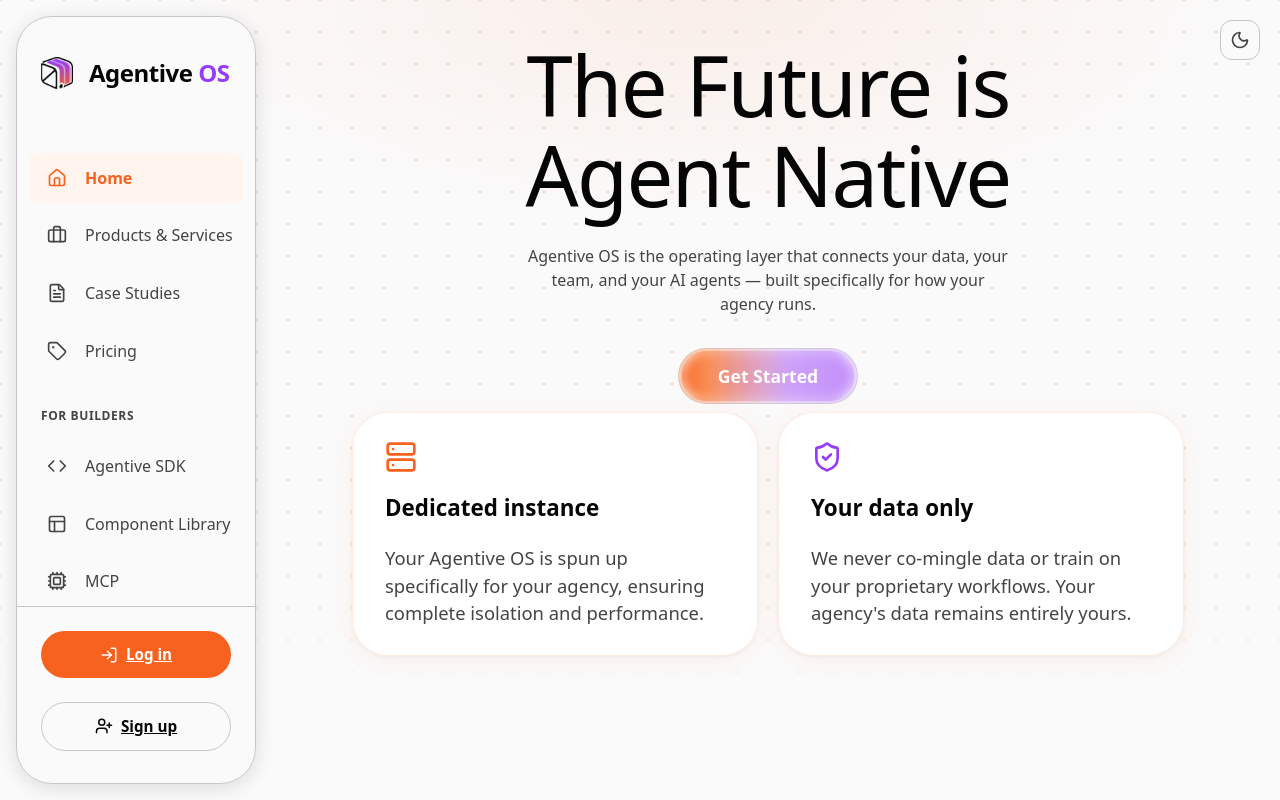
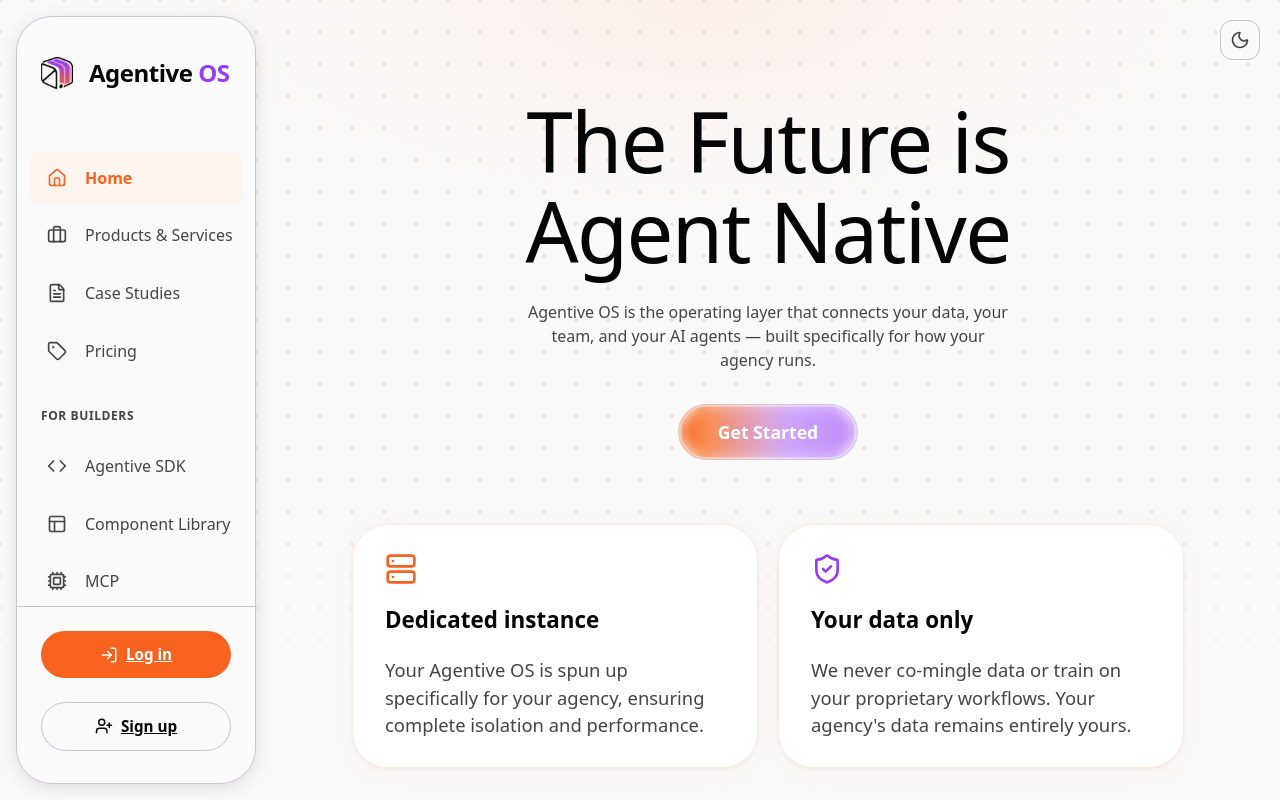
Before and after one commit to somwebster/agentive-os-landing-page, a React (Vite) app: page / in a window 1280 px wide. Shown: the top 800 px of the page. Built offline with nearby package versions, Linux system fonts and the light colour scheme; a web font is replaced by a local one.

Commit message:
UI: Move HeroHighlight to background layer to preserve layout positioning

```diff
--- a/src/components/Hero.tsx
+++ b/src/components/Hero.tsx
@@ -7,8 +7,12 @@
 const Hero: React.FC = () => {
   return (
     <div className="dd-hero-content relative overflow-hidden">
-      <HeroHighlight containerClassName="h-full py-20">
-        <div className="dd-hero-center">
+      {/* Pointer Highlight Effect as Background */}
+      <div className="absolute inset-0 z-0">
+        <HeroHighlight containerClassName="h-full w-full" />
+      </div>
+
+      <div className="dd-hero-center relative z-10">
         <LandingHero
           title={
             <motion.div
@@ -27,9 +31,8 @@
           onCtaClick={() => console.log('Book Demo')}
         />
       </div>
-      </HeroHighlight>
 
-      <div className="features-grid">
+      <div className="features-grid relative z-10">
         <div className="card" style={{ borderRadius: 'var(--radius-card)' }}>
           <div style={{ color: 'var(--brand-primary-500)', marginBottom: '1rem' }}>
             <Server size={32} strokeWidth={2} />
```
Lines whose indentation alone changed are shown as unchanged.
